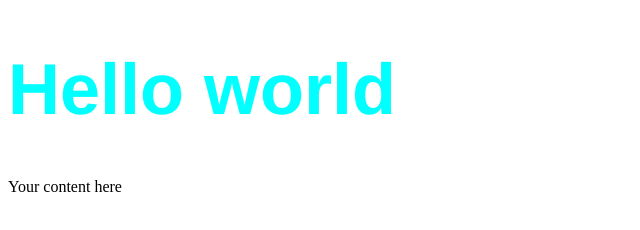
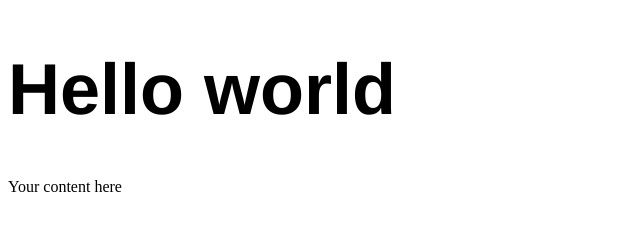
Before and after one commit to MauriceGould/GIT337, a plain HTML site: page index.html in a window 1280 px wide. Shown: the whole page, without its empty margins (0-640 px from the left). Drawn offline with Linux system fonts and the light colour scheme.

Commit message:
Update style.css

```diff
--- a/style.css
+++ b/style.css
@@ -1,5 +1,5 @@
 h1 {
     font-size: 72px;
     font-family:'Franklin Gothic Medium';
-    color:aqua;
+    color: ultraviolet;
 }
```
